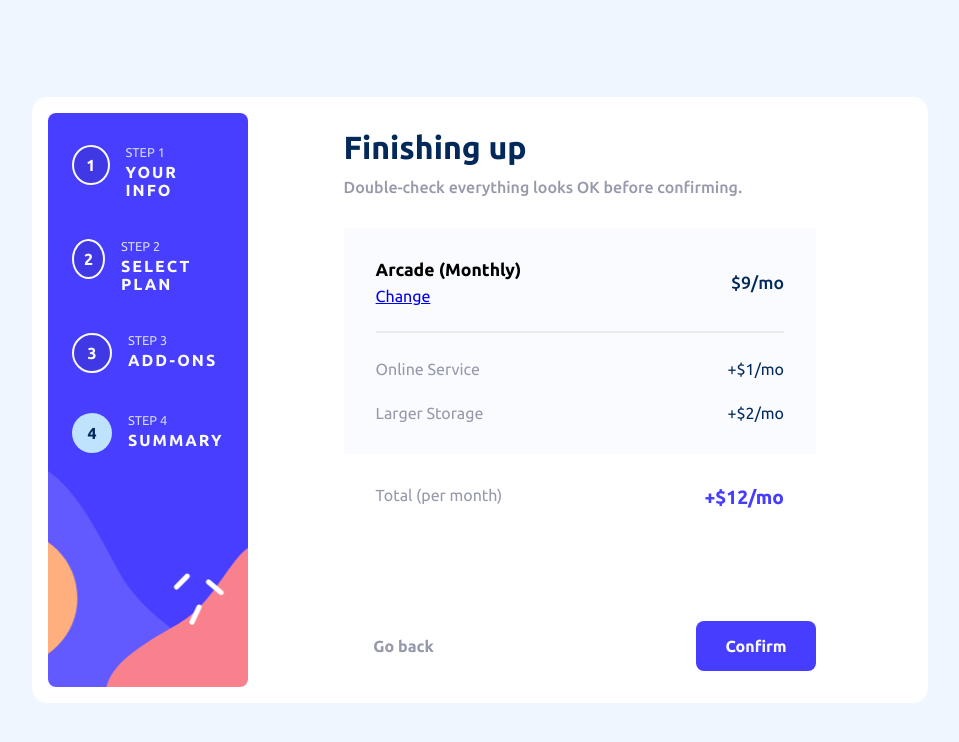
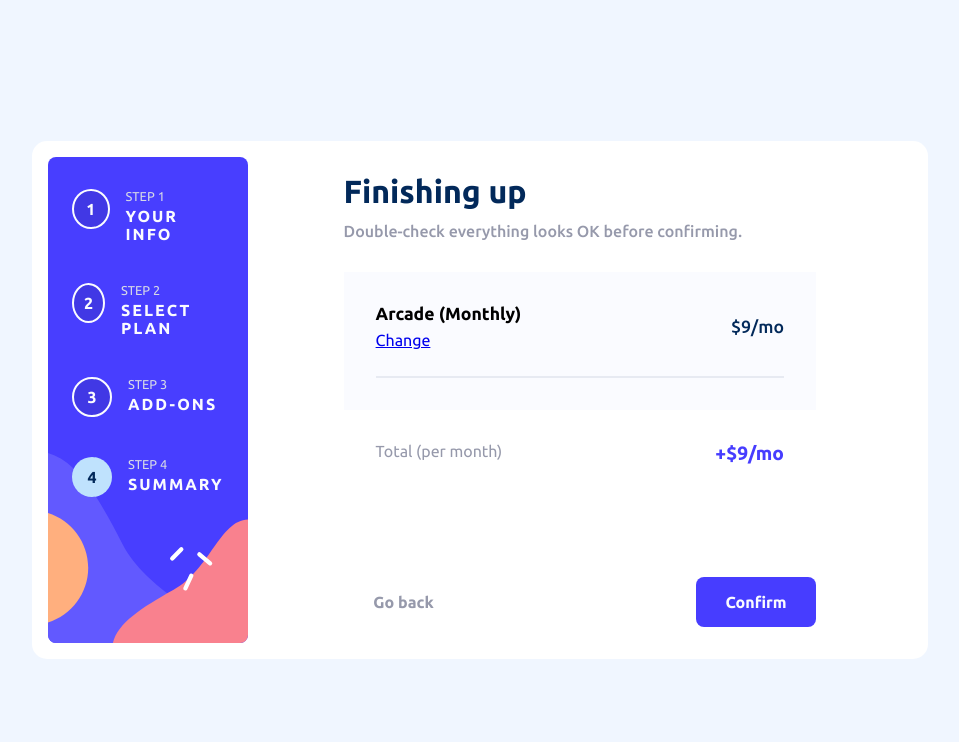
Before and after one commit to youngancient/multiform, a React (Vite) app: page /summary in a window 1280 px wide. Shown: the top 742 px of the page, without its empty margins (160-1119 px from the left). Built offline with nearby package versions, Linux system fonts and the light colour scheme.

Commit message:
finished logics, what is left is to perfect the css and page logic

```diff
--- a/src/Components/AddCheck/AddCheck.jsx
+++ b/src/Components/AddCheck/AddCheck.jsx
@@ -4,7 +4,7 @@
 import { useDispatch, useSelector } from "react-redux";
 import { removeFromAddons, setAddons } from "../../redux/dataSlice";
 
-const AddCheck = ({ option }) => {
+const AddCheck = ({ option, isYearly }) => {
   const dispatch = useDispatch();
   const handleSelect = (e) => {
     if(e.target.checked){
@@ -22,7 +22,7 @@
           <p className="desc">{option.detail}</p>
         </div>
       </div>
-      <div className="add-price">{option.price}</div>
+      <div className="add-price">{isYearly? option.yearlyPrice : option.price}</div>
     </div>
   );
 };
--- a/src/Components/Plans/Plans.jsx
+++ b/src/Components/Plans/Plans.jsx
@@ -76,11 +76,13 @@
   }
 `;
 const Plans = ({ plan, isYearly, isSelected }) => {
+  // const { select } = useSelector((state) => state.data);
+  // console.log(select.selectedPlans)
   const dispatch = useDispatch();
   const handleClick =()=>{
     dispatch(changeSelectedPlan(plan));
   }
-  console.log(isYearly);
+  console.log(isYearly)
   // when i switch from monthly to yearly and move from the select page,
   // when  i come back to the page, some components are not rendered
   return (
--- a/src/Pages/AddOn/AddOn.jsx
+++ b/src/Pages/AddOn/AddOn.jsx
@@ -4,30 +4,14 @@
 import AddCheck from "../../Components/AddCheck/AddCheck";
 import PageButton from "../../Components/PageButton/pageButton";
 import { useSelector } from "react-redux";
+import { pageVariant } from "../../Animation/Variants";
 
-const pageVariant = {
-  initial: {
-    x: "-300px",
-    opacity: 0,
-  },
-  final: {
-    x: 0,
-    opacity: 1,
-    transition: {
-      duration: 0.75,
-    },
-  },
-  exit: {
-    x: "-300px",
-    opacity: 0,
-    transition: {
-      duration: 0.5,
-    },
-  },
-};
 
 const AddOn = () => {
-  const { addOn} = useSelector((state) => state.data);
+  const { addOn } = useSelector((state) => state.data);
+  const { select } = useSelector((state) => state.data);
+  const allPlans = select.selectedPlans;
+  const isYearly = allPlans[0].isYearly;
   return (
     <div className="page-var">
       <div className="white-bg">
@@ -48,7 +32,7 @@
           <div className="content">
             <div className="addons">
               {addOn.map((option) => (
-                <AddCheck option={option} key={option.name} />
+                <AddCheck option={option} key={option.name} isYearly={isYearly} />
               ))}
             </div>
           </div>
--- a/src/Pages/AddOn/style.css
+++ b/src/Pages/AddOn/style.css
@@ -12,6 +12,6 @@
 }
 @media screen and (min-width: 998px) {
     .addons{
-        gap: 1.4rem;
+        gap: 1.6rem;
     }
 }
--- a/src/Pages/SelectPlan/SelectPlan.jsx
+++ b/src/Pages/SelectPlan/SelectPlan.jsx
@@ -29,40 +29,15 @@
   // we need to check for errors in each page before transiting to the next
   // work on the order summary
 
-  const [monthlyPlans, setMonthlyPlans] = useState([
-    {
-      img: "/assets/icon-arcade.svg",
-      name: "Arcade",
-      price: "$9/mo",
-      yearlyPrice: "$90/yr",
-      free: "2 months free",
-      id : 1,
-    },
-    {
-      img: "/assets/icon-advanced.svg",
-      name: "Advanced",
-      price: "$12/mo",
-      yearlyPrice: "$120/yr",
-      free: "2 months free",
-      id : 2,
-    },
-    {
-      img: "/assets/icon-pro.svg",
-      name: "Pro",
-      price: "$15/mo",
-      yearlyPrice: "$150/yr",
-      free: "2 months free",
-      id : 3,
-    },
-  ]);
   // const [isYearly, setisYearly] = useState(false);
   const { select } = useSelector((state) => state.data);
-  const selected = select.selectedPlan;
+  const allPlans = select.selectedPlans;
   const dispatch = useDispatch();
+  const isYearly = allPlans[0].isYearly;
 
   const onChange = () => {
-    console.log(!select.isYearly)
-    dispatch(setSelectPlanType(select.isYearly));
+    console.log(isYearly)
+    dispatch(setSelectPlanType(!isYearly));
   };
   return (
     <div className="page-var">
@@ -83,8 +58,8 @@
           </div>
           <div className="content">
             <div className="plans-cont">
-              {monthlyPlans.map((plan) => (
-                <Plans plan={plan} key={plan.name} isYearly={select.isYearly} isSelected={plan.id === selected.id} />
+              {allPlans.map((plan) => (
+                <Plans plan={plan} key={plan.name} isYearly={plan.isYearly} isSelected={plan.isSelected} />
               ))}
             </div>
             <div className="switch-layer">
@@ -101,7 +76,7 @@
                 </div>
                 <Switch
                   onChange={onChange}
-                  defaultChecked={select.isYearly ? true : false}
+                  defaultChecked={isYearly}
                   style={{ backgroundColor: "hsl(213, 96%, 18%)" }}
                 />
                 <div
--- a/src/Pages/Summary/Summary.jsx
+++ b/src/Pages/Summary/Summary.jsx
@@ -3,20 +3,45 @@
 import PageButton from "../../Components/PageButton/pageButton";
 import { footerVariants, pageVariant } from "../../Animation/Variants";
 import { Link, useLocation, useNavigate } from "react-router-dom";
-import { useDispatch } from "react-redux";
+import { useDispatch, useSelector } from "react-redux";
 import { goToSelectPage } from "../../redux/pageCounter";
+import { useEffect, useState } from "react";
 
 const Summary = () => {
-    // get location
-    const loc = useLocation();
-    const navigate = useNavigate();
+  // get location
+  const loc = useLocation();
+  const navigate = useNavigate();
 
-    // get the dispatch for the counter reducer
-    const dispatch = useDispatch()
+  // get the dispatch for the counter reducer
+  const dispatch = useDispatch();
+  const { select, addOn } = useSelector((state) => state.data);
+  const selectedPlan = select.selectedPlans.find(
+    (ele) => ele.isSelected == true
+  );
+  // State controlling total
+  const [total, setTotal] = useState(0);
+  // total price initialized to the selected plan price, then we add it to the others
+  let totalPrice = 0;
+  const isYearly = selectedPlan.isYearly;
+  isYearly
+    ? (totalPrice = parseInt(selectedPlan.yearlyPrice.replace(/[^0-9]/g, "")))
+    : (totalPrice = parseInt(selectedPlan.price.replace(/[^0-9]/g, "")));
+  const addOns = addOn.filter((ele) => ele.checked == true);
+  addOns.forEach((ele) => {
+    let price = 0;
+    isYearly
+      ? (price = parseInt(ele.yearlyPrice.replace(/[^0-9]/g, "")))
+      : (price = parseInt(ele.price.replace(/[^0-9]/g, "")));
+      totalPrice += price;
+    });
 
-  const goToSelect =()=>{
+  useEffect(()=>{
+    setTotal(totalPrice);
+  },[totalPrice])
+  console.log(selectedPlan);
+  const goToSelect = () => {
     dispatch(goToSelectPage());
-  }
+  };
   return (
     <div className="page-var">
       <div className="white-bg">
@@ -36,25 +61,27 @@
           <div className="content">
             <div className="summary-div">
               <div className="sm-div-inner">
-                <h4>Arcade (Monthly)</h4>
-                <Link to="/select" onClick={goToSelect}>Change</Link>
+                <h4>{selectedPlan.name} ({isYearly ? "Yearly" : "Monthly"})</h4>
+                <Link to="/select" onClick={goToSelect}>
+                  Change
+                </Link>
               </div>
-              <p className="price">$9/mo</p>
+              <p className="price">{isYearly ? selectedPlan.yearlyPrice : selectedPlan.price}</p>
             </div>
             <hr />
-            <div className="stored">
-              <p className="desc">Online Service</p>
-              <p className="price">+$1/mo</p>
-            </div>
-            <div className="stored">
-              <p className="desc">Larger Storage</p>
-              <p className="price">+$2/mo</p>
-            </div>
+            {addOns.map((ele) => (
+              <div className="stored" key={ele.id}>
+                <p className="desc">{ele.name}</p>
+                <p className="price">
+                  {isYearly ? ele.yearlyPrice : ele.price}
+                </p>
+              </div>
+            ))}
           </div>
           <div className="total-div">
             <div className="total">
               <p className="desc">Total (per month)</p>
-              <p className="price">+$12/mo</p>
+              <p className="price">+${total}{isYearly ? "/yr": "/mo"}</p>
             </div>
           </div>
         </motion.div>
--- /dev/null
+++ b/src/redux/data.js
@@ -0,0 +1,59 @@
+export const AddOn = [
+  {
+    name: "Online service",
+    detail: "Access to multiplayer games",
+    price: "+$1/mo",
+    yearlyPrice: "+$10/yr",
+    id: 1,
+    checked: false,
+  },
+  {
+    name: "Larger storage",
+    detail: "Extra 1TB of cloud save",
+    price: "+$2/mo",
+    yearlyPrice: "+$20/yr",
+    id: 2,
+    checked: false,
+  },
+  {
+    name: "Customizable Profile",
+    detail: "Custom theme on your profile",
+    price: "+$2/mo",
+    yearlyPrice: "+$20/yr",
+    id: 3,
+    checked: false,
+  },
+];
+
+export const listPlans = [
+  {
+    img: "/assets/icon-arcade.svg",
+    name: "Arcade",
+    price: "$9/mo",
+    yearlyPrice: "$90/yr",
+    free: "2 months free",
+    id: 1,
+    isYearly: false,
+    isSelected: true,
+  },
+  {
+    img: "/assets/icon-advanced.svg",
+    name: "Advanced",
+    price: "$12/mo",
+    yearlyPrice: "$120/yr",
+    free: "2 months free",
+    id : 2,
+    isSelected: false,
+    isYearly: false,
+  },
+  {
+    img: "/assets/icon-pro.svg",
+    name: "Pro",
+    price: "$15/mo",
+    yearlyPrice: "$150/yr",
+    free: "2 months free",
+    id : 3,
+    isSelected: false,
+    isYearly: false,
+  },
+]
--- a/src/redux/dataSlice.js
+++ b/src/redux/dataSlice.js
@@ -1,4 +1,5 @@
 import { createSlice } from "@reduxjs/toolkit";
+import { AddOn, listPlans } from "./data";
 
 const initialState = {
   person: {
@@ -8,40 +9,9 @@
     sectionError: {},
   },
   select: {
-    selectedPlan: {
-      img: "/assets/icon-arcade.svg",
-      name: "Arcade",
-      price: "$9/mo",
-      yearlyPrice: "$90/yr",
-      free: "2 months free",
-      id: 1,
-    },
-    isYearly: false,
+    selectedPlans: listPlans,
   },
-  addOn: [{
-    name: "Online service",
-    detail: "Access to multiplayer games",
-    price: "+$1/mo",
-    yearlyPrice: "+$10/mo",
-    id : 1,
-    checked : false,
-  },
-  {
-    name: "Larger storage",
-    detail: "Extra 1TB of cloud save",
-    price: "+$2/mo",
-    yearlyPrice: "+$20/mo",
-    id : 2,
-    checked : false,
-  },
-  {
-    name: "Customizable Profile",
-    detail: "Custom theme on your profile",
-    price: "+$2/mo",
-    yearlyPrice: "+$20/mo",
-    id : 3,
-    checked : false,
-  },],
+  addOn: AddOn,
   summary: {},
 };
 
@@ -74,23 +44,33 @@
       };
     },
     changeSelectedPlan: (state, { payload }) => {
-      state.select.selectedPlan = payload;
+      const updatedArray = state.select.selectedPlans.map((ele) =>{
+        if(ele.id == payload.id){
+          return {...ele, isSelected : true}
+        }else{
+          return {...ele, isSelected : false}
+        }
+      });
+      state.select.selectedPlans = updatedArray;
     },
     setSelectPlanType: (state, { payload }) => {
-      state.select.isYearly = !payload;
+      const updatedArray = state.select.selectedPlans.map((ele)=>{
+        return { ...ele, isYearly: payload}
+      });
+      state.select.selectedPlans = updatedArray;
     },
-    setAddons : (state, { payload }) => {
-      const updatedArray = state.addOn.map((ele)=>{
-        if(ele.id == payload.id){
-          return {...ele, checked : true}
-        }else{
-          return {...ele};
+    setAddons: (state, { payload }) => {
+      const updatedArray = state.addOn.map((ele) => {
+        if (ele.id == payload.id) {
+          return { ...ele, checked: true };
+        } else {
+          return { ...ele };
         }
       });
       state.addOn = updatedArray;
     },
-    removeFromAddons : (state, { payload }) => {
-      const filtered = state.addOn.filter((ele)=> ele.id != payload);
+    removeFromAddons: (state, { payload }) => {
+      const filtered = state.addOn.filter((ele) => ele.id != payload);
       state.addOn = filtered;
     },
   },
@@ -104,6 +84,6 @@
   changeSelectedPlan,
   setSelectPlanType,
   setAddons,
-  removeFromAddons
+  removeFromAddons,
 } = dataSlice.actions;
 export default dataSlice.reducer;
```
